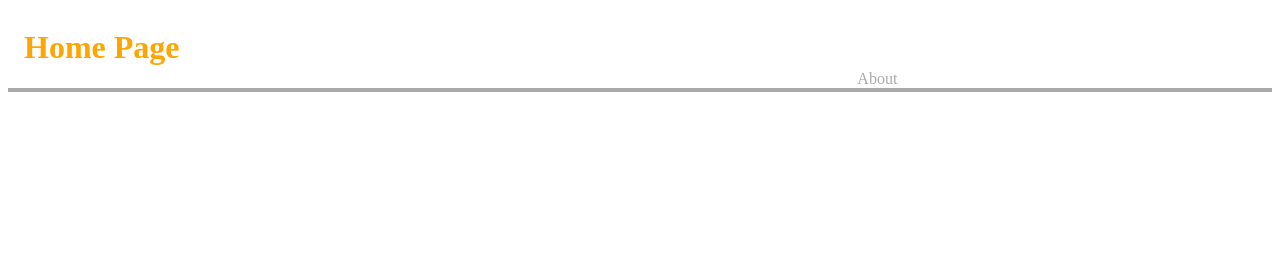
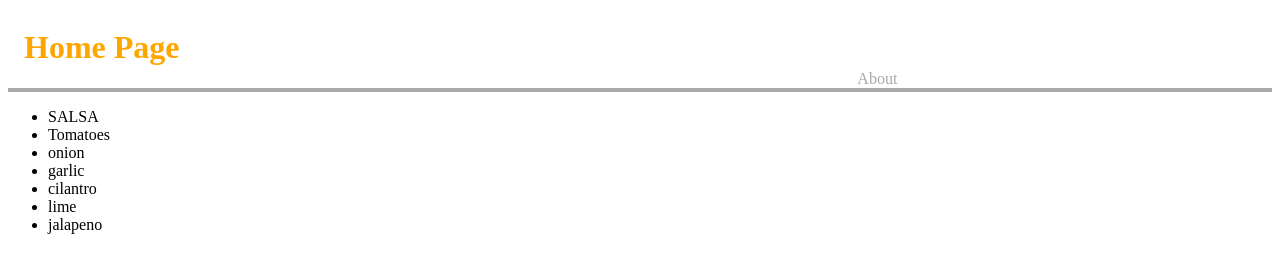
Before and after one commit to jeff-burns/collab-git-version1, a plain HTML site: page app/index.html in a window 1280 px wide. Drawn offline with Linux system fonts and the light colour scheme.

Commit message:
added recipe to index.html

```diff
--- a/app/index.html
+++ b/app/index.html
@@ -12,5 +12,14 @@
         <a href="about.html">About</a>
       </nav>
     </header>
+    <ul>
+      <li>SALSA</li>
+      <li>Tomatoes</li>
+      <li>onion</li>
+      <li>garlic</li>
+      <li>cilantro</li>
+      <li>lime</li>
+      <li>jalapeno</li>
+    </ul>
   </body>
 </html>
```
